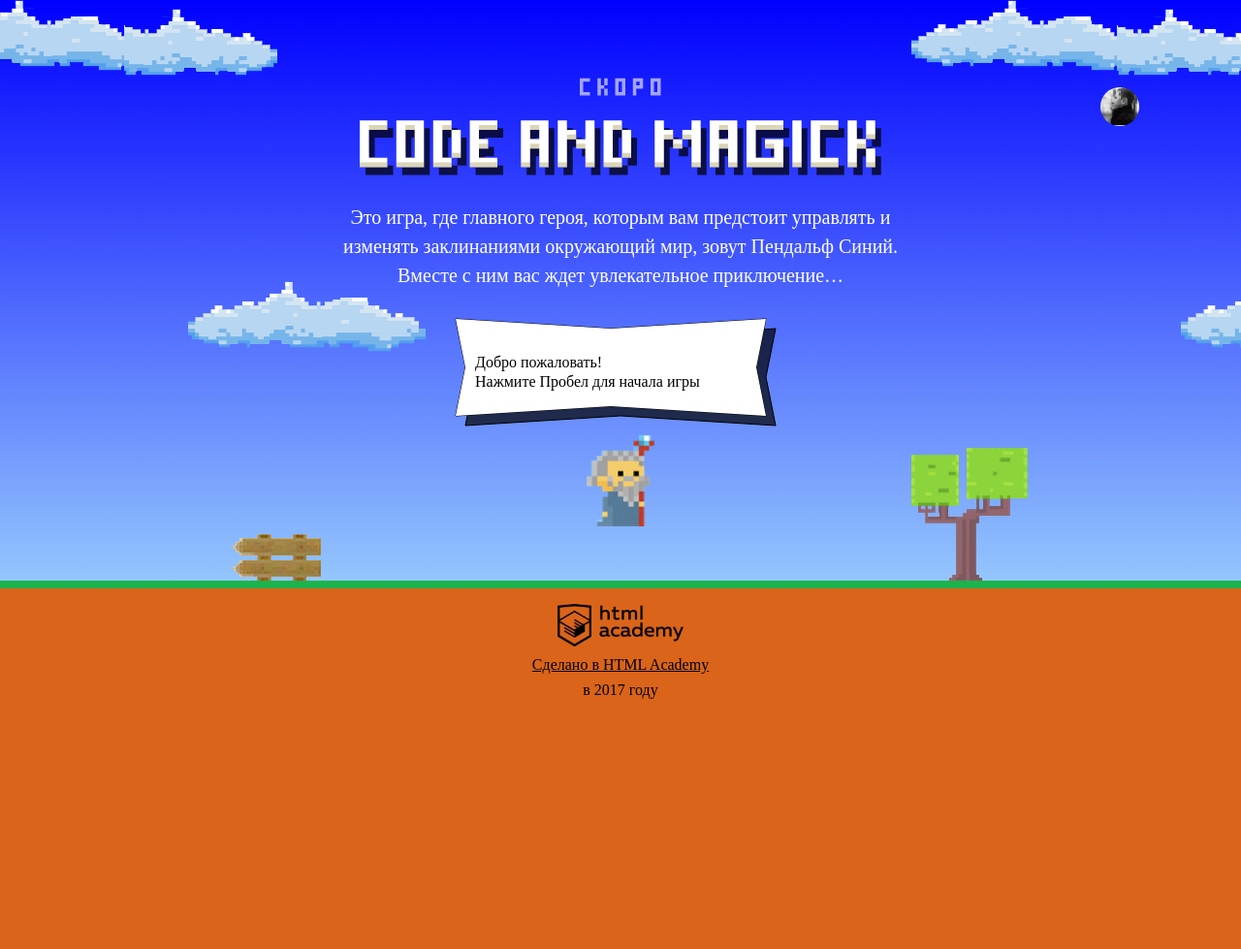
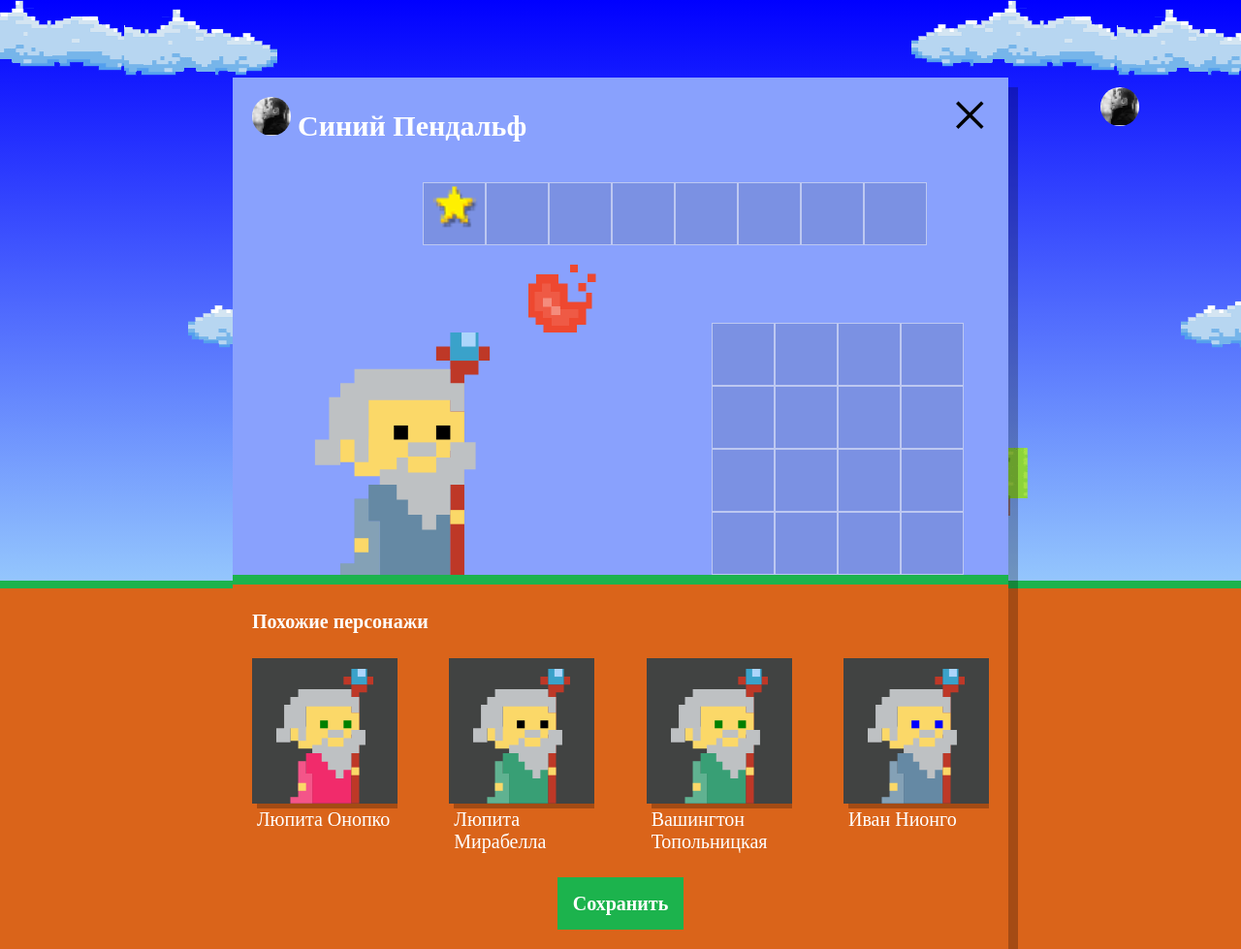
Before and after one commit to squaredbusinessman/679669-code-and-magick-19, a website: page index.html in a window 1280 px wide. Shown: the whole page at 97% size. Before the commit the page ends 800 px from the top, so only its background shows below. Drawn offline with Linux system fonts and the light colour scheme; a web font is replaced by a local one.

Commit message:
Отрисовка шаблона с похожими магами

```diff
--- a/index.html
+++ b/index.html
@@ -207,6 +207,7 @@
   };
 </script>
 <script src="js/stat.js"></script>
+<script src="js/setup.js"></script>
 <script src="js/game.js"></script>
 
 </body>
--- /dev/null
+++ b/js/setup.js
@@ -0,0 +1,55 @@
+'use strict';
+
+var WIZARD_DISPLAY_VALUE = 4;
+var WIZARD_NAMES = ['Иван', 'Хуан Себастьян', 'Мария', 'Кристоф', 'Виктор', 'Юлия', 'Люпита', 'Вашингтон'];
+var WIZARD_SURNAMES = ['да Марья', 'Верон', 'Мирабелла', 'Вальц', 'Онопко', 'Топольницкая', 'Нионго', 'Ирвинг'];
+var COAT_COLORS = ['rgb(101, 137, 164)', 'rgb(241, 43, 107)', 'rgb(146, 100, 161)', 'rgb(56, 159, 117)', 'rgb(215, 210, 55)', 'rgb(0, 0, 0)'];
+var EYE_COLORS = ['black', 'red', 'blue', 'yellow', 'green'];
+
+document.querySelector('.setup').classList.remove('hidden');
+
+document.querySelector('.setup-similar').classList.remove('hidden');
+
+var similarListElement = document.querySelector('.setup-similar-list');
+
+var similarWizardTemplate = document.querySelector('#similar-wizard-template')
+  .content;
+
+var wizards = [];
+
+var getRandomInt = function (minimum, maximum) {
+  return Math.floor(Math.random() * (maximum - minimum + 1)) + minimum;
+};
+
+var addWizard = function () {
+  for (var i = 0; i < WIZARD_DISPLAY_VALUE; i++) {
+    wizards.push({
+      name: WIZARD_NAMES[getRandomInt(0, WIZARD_NAMES.length - 1)] + ' ' + WIZARD_SURNAMES[getRandomInt(0, WIZARD_SURNAMES.length - 1)],
+      coatColor: COAT_COLORS[getRandomInt(0, COAT_COLORS.length - 1)],
+      eyesColor: EYE_COLORS[getRandomInt(0, EYE_COLORS.length - 1)]
+    });
+  }
+};
+
+var renderWizard = function (wizard) {
+  var wizardElement = similarWizardTemplate.cloneNode(true);
+
+  wizardElement.querySelector('.setup-similar-label').textContent = wizard.name;
+  wizardElement.querySelector('.wizard-coat').style.fill = wizard.coatColor;
+  wizardElement.querySelector('.wizard-eyes').style.fill = wizard.eyesColor;
+
+  return wizardElement;
+};
+
+addWizard();
+
+var renderWizards = function () {
+  var fragment = document.createDocumentFragment();
+  for (var i = 0; i < wizards.length; i++) {
+    fragment.appendChild(renderWizard(wizards[i]));
+  }
+
+  similarListElement.appendChild(fragment);
+};
+
+renderWizards();
```
